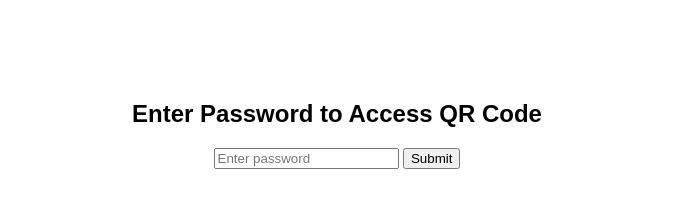
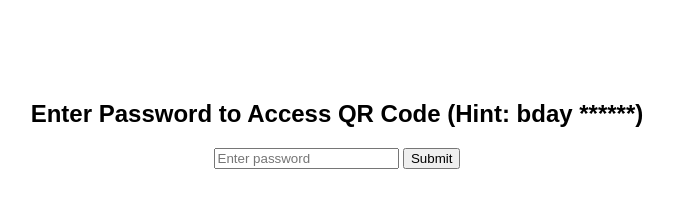
Before and after one commit to arjaysquest/Kamusta, a plain HTML site: page index.html in a window 1280 px wide. Shown: the whole page, without its empty margins (303-976 px from the left). Drawn offline with Linux system fonts and the light colour scheme.

Commit message:
Update index.html

```diff
--- a/index.html
+++ b/index.html
@@ -16,7 +16,7 @@
   </style>
 </head>
 <body>
-  <h2>Enter Password to Access QR Code</h2>
+  <h2>Enter Password to Access QR Code (Hint: bday ******)</h2>
   <input type="password" id="password" placeholder="Enter password">
   <button onclick="checkPassword()">Submit</button>
 
```
